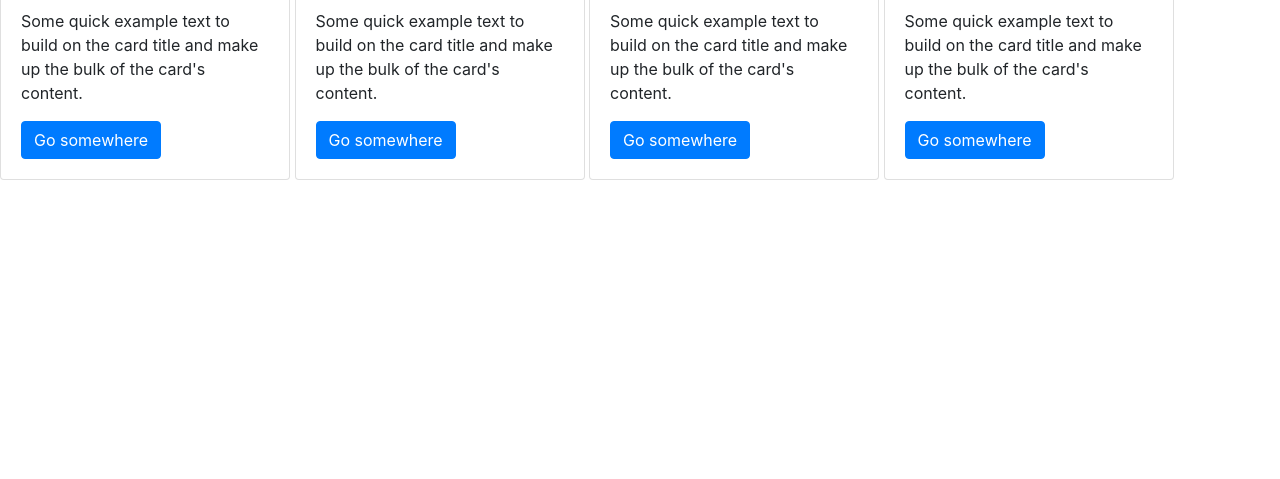
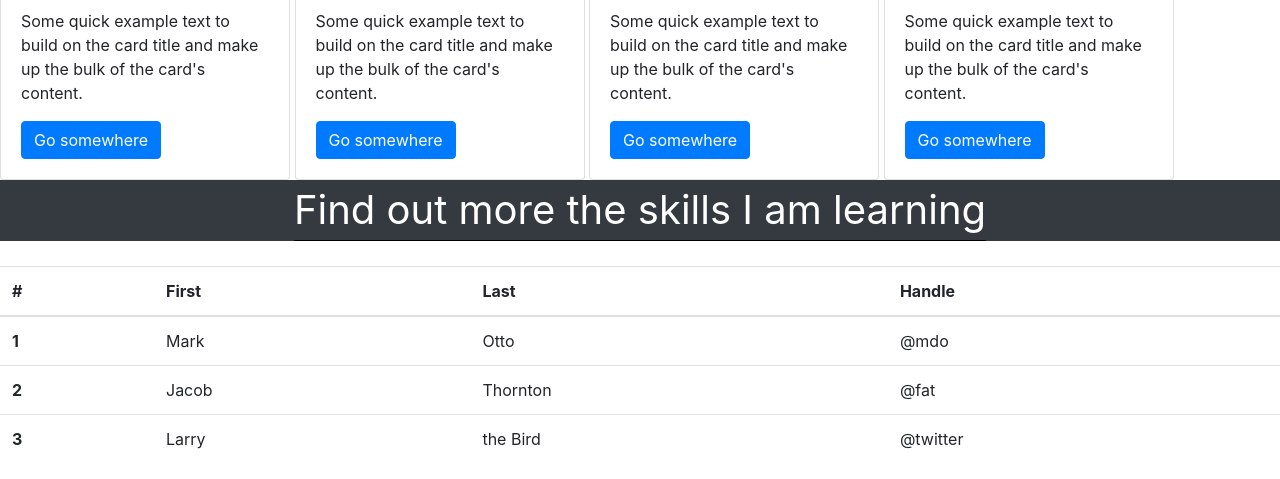
Before and after one commit to antoninogambino/Bootstap-portfolio, a plain HTML site: page index.html in a window 1280 px wide. Shown: the part 1116-1595 px from the top of the page. Before the commit the page ends 1296 px from the top, so only its background shows below. Drawn offline with nearby package versions, Linux system fonts and the light colour scheme.

Commit message:
inline flex

```diff
--- a/css/style.css
+++ b/css/style.css
@@ -79,5 +79,14 @@ h1 {
 
   .card {
     display: inline-flex;
+    justify-content: space-around;
+  }
+
+  .skills {
+    display: flex;
     justify-content: center;
+    font-size: 40px;
+    background-color: #343a40;
+    color: white;
+    margin-bottom: 25px;
   }
--- a/index.html
+++ b/index.html
@@ -74,6 +74,41 @@
       </div>
     </div>
 
+    <!-- Skills section -->
+    <div class="skills">
+        <div style="border-bottom: 1px solid black;">Find out more the skills I am learning</div>
+      </div>
+    <table class="table">
+        <thead>
+          <tr>
+            <th scope="col">#</th>
+            <th scope="col">First</th>
+            <th scope="col">Last</th>
+            <th scope="col">Handle</th>
+          </tr>
+        </thead>
+        <tbody>
+          <tr>
+            <th scope="row">1</th>
+            <td>Mark</td>
+            <td>Otto</td>
+            <td>@mdo</td>
+          </tr>
+          <tr>
+            <th scope="row">2</th>
+            <td>Jacob</td>
+            <td>Thornton</td>
+            <td>@fat</td>
+          </tr>
+          <tr>
+            <th scope="row">3</th>
+            <td>Larry</td>
+            <td>the Bird</td>
+            <td>@twitter</td>
+          </tr>
+        </tbody>
+      </table>
+
 
 
 
```
